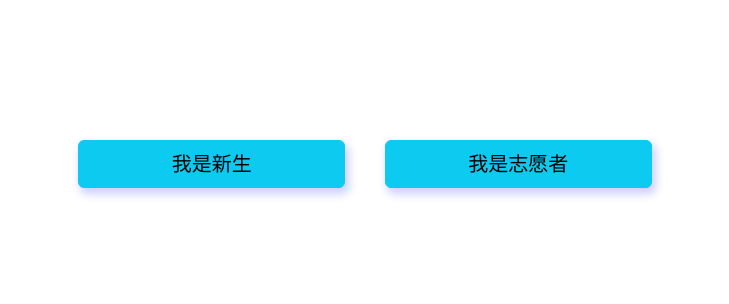
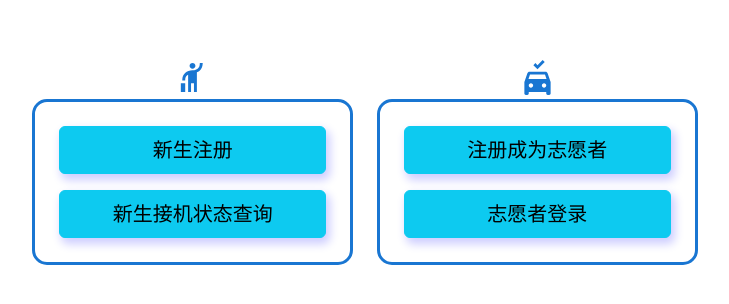
Before and after one commit to RCSSA/Freshmen-Airport-Pickup-Frontend, a React (Create React App) app in the folder airport-pickup/: page / in a window 1280 px wide. Shown: the part 236-540 px from the top of the page, without its empty margins (275-1004 px from the left). Built offline with nearby package versions, Linux system fonts and the light colour scheme.

Commit message:
update homepage

```diff
--- a/airport-pickup/src/App.js
+++ b/airport-pickup/src/App.js
@@ -19,8 +19,7 @@ function App() {
   return (
     <BrowserRouter>
     <Routes>
-      <Route path="/" element={<StudentOrVolunteer/>}></Route>
-      <Route path="/volunteerhome" element={<Homepage/>}></Route>
+      <Route path="/" element={<Homepage/>}></Route>
       <Route path="/login" element={<Loginpage/>}></Route>
       <Route path="/register" element={<Registerpage/>}></Route>
       <Route path="/choosetime" element={<ChooseTimePage/>}></Route>
--- a/airport-pickup/src/pages/Homepage.js
+++ b/airport-pickup/src/pages/Homepage.js
@@ -1,11 +1,16 @@
 import React from "react";
 import { useNavigate } from "react-router-dom";
+import HailIcon from '@mui/icons-material/Hail';
+import NoCrashIcon from '@mui/icons-material/NoCrash';
 
 export default function Homepage() {
   const navigate = useNavigate();
   return (
     <div className="full-white d-flex justify-content-center align-items-center">
-      <div className="col-12 col-md-6 d-flex justify-content-center">
+      <div className="row">
+        <div className="col-12 col-md-6 d-flex flex-column justify-content-center align-items-center p-2">
+          <HailIcon fontSize="large" color="primary"/>
+          <div className="button-frame p-3 d-flex flex-column m-1">
             <button
               type="button"
               className="btn btn-info fs-5 m-2 py-2 homepage-btn"
@@ -21,8 +26,11 @@ export default function Homepage() {
               新生接机状态查询
             </button>
           </div>
-      <div className="row justify-content-center">
-        <div className="col-12 col-md-6 d-flex justify-content-center">
+        </div>
+
+        <div className="col-12 col-md-6 d-flex flex-column justify-content-center align-items-center p-2">
+          <NoCrashIcon fontSize="large" color="primary"/>
+          <div className="button-frame p-3 d-flex flex-column m-1">
             <button
                 type="button"
                 className="btn btn-info fs-5 m-2 py-2 homepage-btn"
@@ -30,8 +38,6 @@ export default function Homepage() {
               >
                 注册成为志愿者
               </button>
-        </div>
-        <div className="col-12 col-md-6 d-flex justify-content-center">
               <button
               type="button"
               className="btn btn-info fs-5 m-2 py-2 homepage-btn"
@@ -40,7 +46,12 @@ export default function Homepage() {
               志愿者登录
             </button>
           </div>
+
+        </div>
+
+
       </div>
     </div>
+
   );
 }
--- a/airport-pickup/src/pages/Registerpage.js
+++ b/airport-pickup/src/pages/Registerpage.js
@@ -44,19 +44,19 @@ export default function RegisterPage() {
             <form className='mt-3 row' onSubmit={(e)=>onFormSubmit(e)}>
                 <div className="my-2 col-12 col-md-6">
                     <div className='fw-bold mb-2'>姓</div>
-                    <input type="text" className="form-control" value={name} onChange={(e) => setName(e.target.value)} placeholder=""/>
+                    <input type="text" className="form-control" value={name} onChange={(e) => setName(e.target.value)} placeholder="" required/>
                 </div>
                 <div className="my-2 col-12 col-md-6">
                     <div className='fw-bold mb-2'>名</div>
-                    <input type="text" className="form-control" value={name}  placeholder=""/>
+                    <input type="text" className="form-control" value={name}  placeholder="" required/>
                 </div>
                 <div className="my-2 col-12 col-md-6">
                     <div className='mb-2'><b>邮箱</b> (请填入@rice.edu邮箱以便于身份核实)</div>
-                    <input type="email" id="email" pattern=".+@rice.edu" value={email} onChange={(e) => setEmail(e.target.value)} className="form-control" placeholder="@rice.edu"/>
+                    <input type="email" id="email" pattern=".+@rice.edu" value={email} onChange={(e) => setEmail(e.target.value)} className="form-control" placeholder="@rice.edu" required/>
                 </div>
                 <div className="my-2 col-12 col-md-6">
                     <div className='fw-bold mb-2'>微信号</div>
-                    <input type="text" className="form-control" placeholder="" value={wechat} onChange={e => setWechat(e.target.value)}/>
+                    <input type="text" className="form-control" placeholder="" value={wechat} onChange={e => setWechat(e.target.value)} />
                 </div>
                 <div className="my-2 col-12 col-md-6">
                     <div className='mb-2'><b>手机号</b> (格式: 123-456-7890) </div>
--- a/airport-pickup/src/stylings/styleAH.css
+++ b/airport-pickup/src/stylings/styleAH.css
@@ -39,3 +39,9 @@
 .selectedEventsFrame{
     background-color: aliceblue;
 }
+
+.button-frame{
+    border: #1976d2 3px solid;
+    border-radius: 15px;
+    height: fit-content;
+}
```
Also changed, not shown: airport-pickup/package.json (+4 -3 lines), 1 other file (tests, documents, lock files or other folders). Lines whose indentation alone changed are shown as unchanged.
